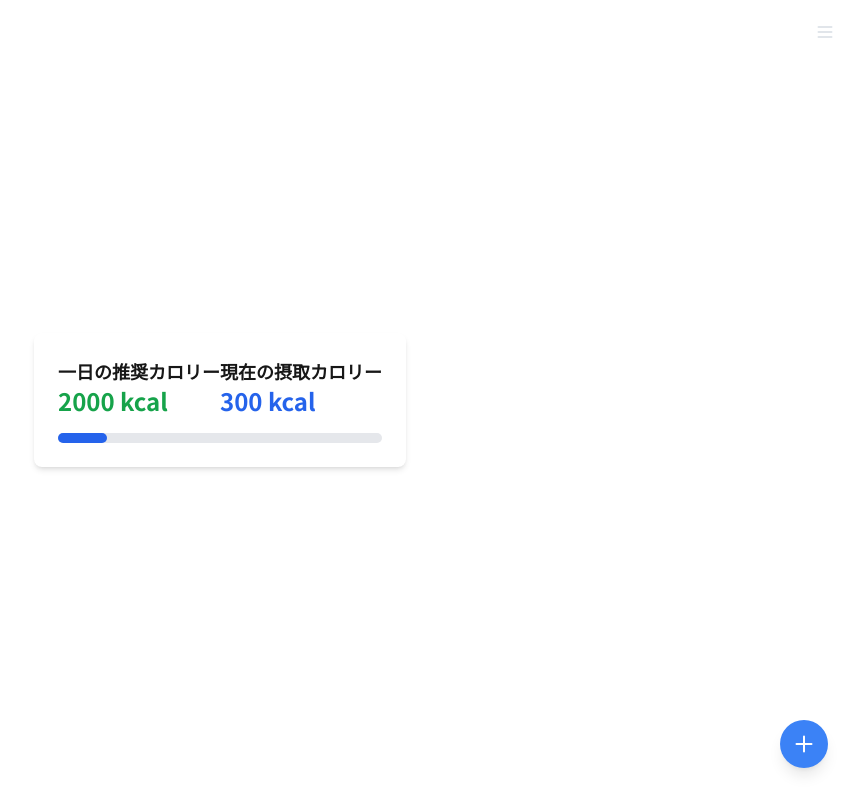
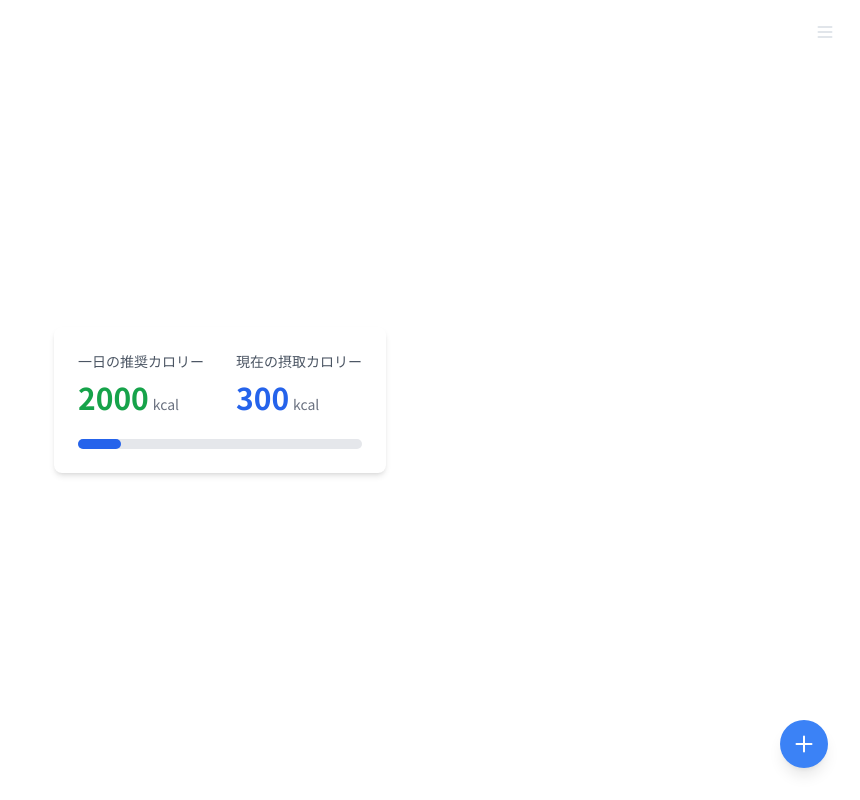
Before and after one commit to 2025-zenn/next-15, a Next.js app in the folder next/: page / in a window 1280 px wide. Shown: the whole page, without its empty margins (420-1280 px from the left). Built offline with nearby package versions, Linux system fonts and the light colour scheme.

Commit message:
ホームデザイン微調整

```diff
--- a/next/app/page.tsx
+++ b/next/app/page.tsx
@@ -14,22 +14,30 @@ export default function Home() {
   return (
     <div className="grid grid-rows-[20px_1fr_20px] items-center justify-items-center min-h-screen p-8 pb-20 gap-16 sm:p-20">
       <main className="flex flex-col gap-8 row-start-2 items-center sm:items-start">
-        <div className="w-full max-w-md p-6 bg-white dark:bg-gray-800 rounded-lg shadow-md">
-          <div className="flex justify-between items-center mb-4">
+        <div className="w-full max-w-md">
+          <div className="p-6 bg-white dark:bg-gray-800 rounded-lg shadow-md space-y-6">
+            <div className="grid grid-cols-2 gap-8">
               <div>
-              <h2 className="text-lg font-semibold">一日の推奨カロリー</h2>
-              <p className="text-2xl font-bold text-green-600">{recommendedCalories} kcal</p>
+                <h2 className="text-sm text-gray-600 dark:text-gray-400 font-medium mb-2">一日の推奨カロリー</h2>
+                <div className="flex items-baseline">
+                  <p className="text-3xl font-bold text-green-600">{recommendedCalories}</p>
+                  <span className="ml-1 text-sm text-gray-500">kcal</span>
+                </div>
               </div>
               <div>
-              <h2 className="text-lg font-semibold">現在の摂取カロリー</h2>
-              <p className="text-2xl font-bold text-blue-600">{totalCalories} kcal</p>
+                <h2 className="text-sm text-gray-600 dark:text-gray-400 font-medium mb-2">現在の摂取カロリー</h2>
+                <div className="flex items-baseline">
+                  <p className="text-3xl font-bold text-blue-600">{totalCalories}</p>
+                  <span className="ml-1 text-sm text-gray-500">kcal</span>
+                </div>
               </div>
             </div>
             <div className="w-full bg-gray-200 rounded-full h-2.5">
               <div
-              className="bg-blue-600 h-2.5 rounded-full"
+                className="bg-blue-600 h-2.5 rounded-full transition-all duration-300"
                 style={{ width: `${Math.min((totalCalories / recommendedCalories) * 100, 100)}%` }}
               ></div>
+            </div>
           </div>
         </div>
       </main>
```
Lines whose indentation alone changed are shown as unchanged.
